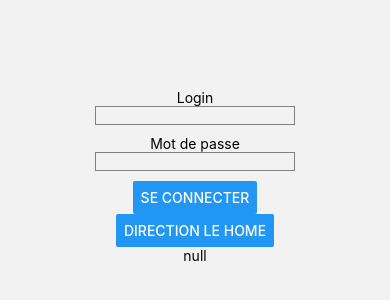
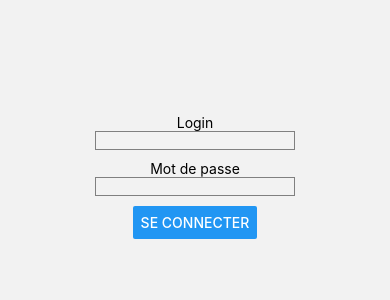
Before and after one commit to BACI-Aimen/ECSIM2-COPIE, a React Native app in the folder FrontEnd/: screen /Connexion in a window 390 px wide. Shown: the part 246-546 px from the top of the page. Built offline with nearby package versions, Linux system fonts and the light colour scheme.

Commit message:
POC alert

```diff
--- a/FrontEnd/SRC/Components/Pages/Connexion/Connexion.tsx
+++ b/FrontEnd/SRC/Components/Pages/Connexion/Connexion.tsx
@@ -1,16 +1,23 @@
 import React, { useState } from 'react';
 import { SafeAreaProvider, SafeAreaView } from 'react-native-safe-area-context';
-import { Text, TextInput, Button, StyleSheet } from 'react-native';
+import { Text, TextInput, Button, StyleSheet, Alert } from 'react-native';
 import { useNavigation } from '@react-navigation/native';
-import UtilisateurService from "../../../Services/UtilisateurService"; // Remplace par le bon chemin
-import FetchClient from '../../../ServiceClients/FectchClient'; // Remplace par le bon chemin
+import UtilisateurService from "../../../Services/UtilisateurService";
+import FetchClient from '../../../ServiceClients/FectchClient';
 
 const ConnexionMain = () => {
-  const [retourAPI, setRetourAPI] = useState(null);
   const [login, setLogin] = useState("");
   const [Mdp, setMdp] = useState("");
 
   const navigation = useNavigation();
+
+  const alert = (message: string) => {
+    Alert.alert("Votre connexion", message, [
+      {
+        text: 'Ok'
+      }
+    ])
+  }
 
   const handleConnexion = async () => {
     const API_Utilisateur = new UtilisateurService(FetchClient);
@@ -18,9 +25,9 @@ const ConnexionMain = () => {
       const retour = await API_Utilisateur.connexionUtilisateur(
         {mail_utilisateur:login,mot_de_passe:Mdp}
       );
-      setRetourAPI(retour.error || retour.message);
+      navigation.navigate("Home")
     } catch (error: any) {
-      setRetourAPI(error);
+      alert(error)
     }
   };
 
@@ -41,10 +48,6 @@ const ConnexionMain = () => {
           value={Mdp}
         />
         <Button onPress={handleConnexion} title="Se connecter" />
-        <Button onPress={() => navigation.navigate("Home")} title="Direction le Home" />
-        <Text>
-          {typeof retourAPI === "string" ? retourAPI : JSON.stringify(retourAPI, null, 2)}
-        </Text>
       </SafeAreaView>
     </SafeAreaProvider>
   );
```
